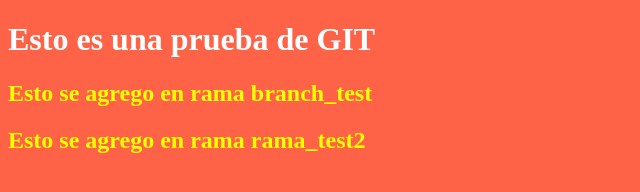
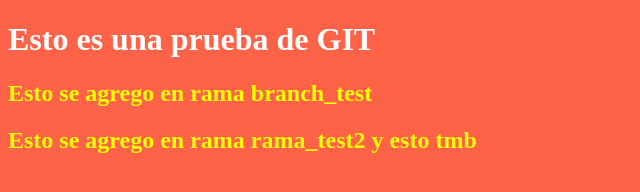
Before and after one commit to javomenendez/GIT_test, a plain HTML site: page index.html in a window 1280 px wide. Shown: the whole page, without its empty margins (0-640 px from the left). Drawn offline with Linux system fonts and the light colour scheme.

Commit message:
¨Se edito H2 en rama_test2

```diff
--- a/index.html
+++ b/index.html
@@ -10,6 +10,6 @@
   <body>
     <h1>Esto es una prueba de GIT</h1>
     <h2>Esto se agrego en rama branch_test</h2>
-    <h2>Esto se agrego en rama rama_test2</h2>
+    <h2>Esto se agrego en rama rama_test2 y esto tmb</h2>
   </body>
 </html>
```
